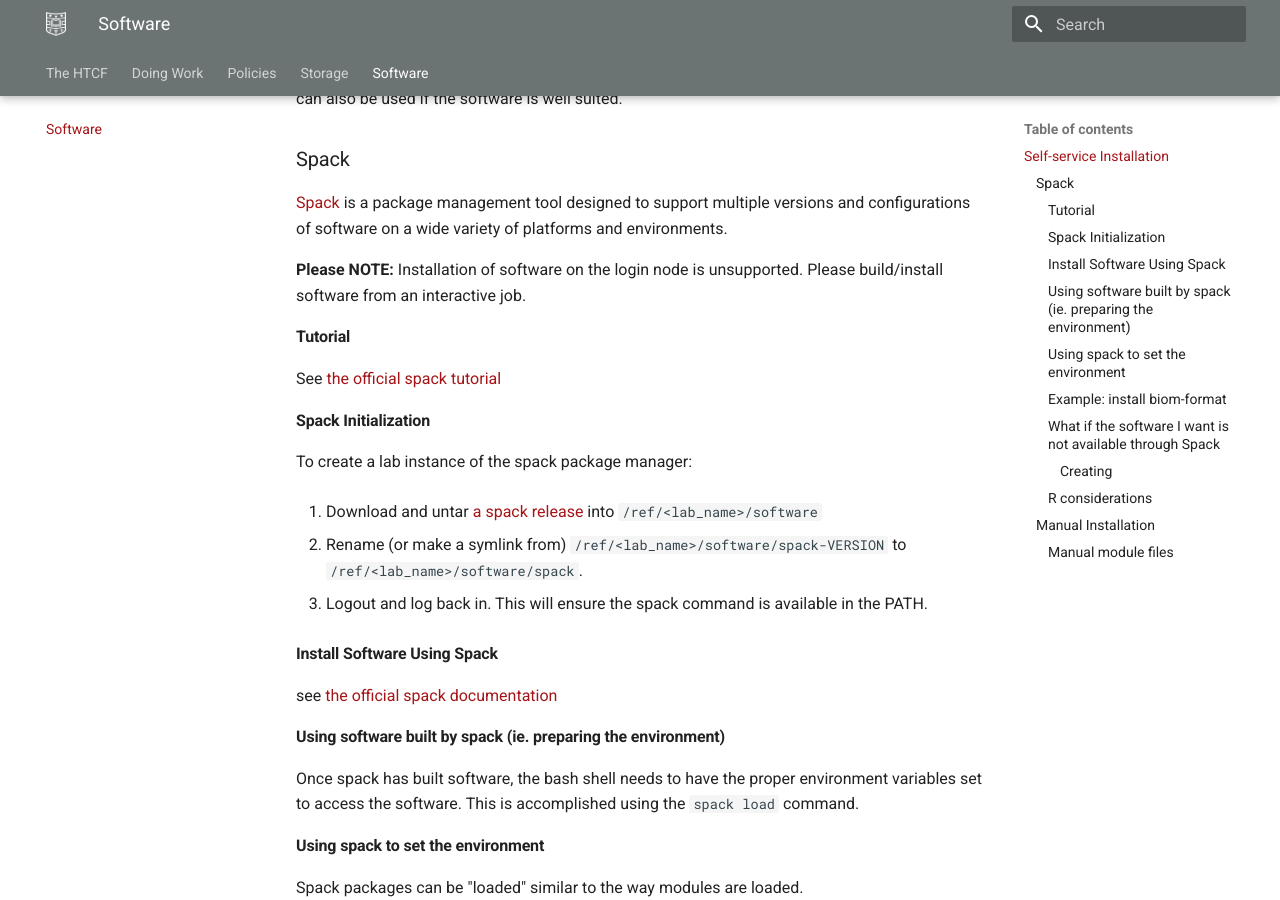
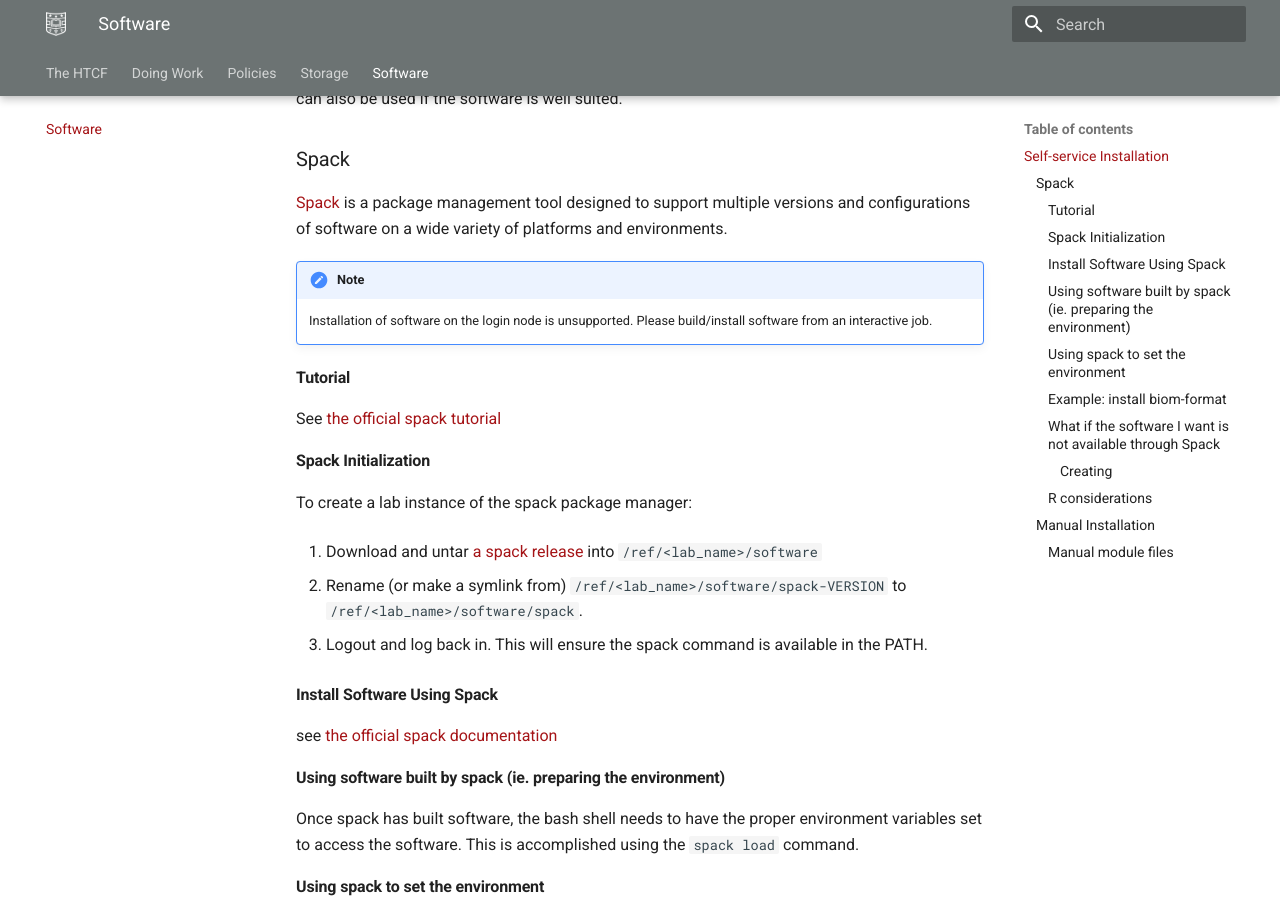
Before and after one commit to htcf/docs, an MkDocs documentation site: the page built from docs/software.md, in a window 1280 px wide and 900 px high, scrolled down 485 px. Built offline with MkDocs 1.6.1 and Material for MkDocs 9.7.7, drawn with Linux system fonts in a browser that asks for light colours; emoji names are drawn with the system emoji font.

Commit message:
Update software.md

```diff
--- a/docs/software.md
+++ b/docs/software.md
@@ -16,8 +16,8 @@
 
 [Spack](https://spack.readthedocs.io) is a package management tool designed to support multiple versions and configurations of software on a wide variety of platforms and environments.
 
-**Please NOTE:**
-Installation of software on the login node is unsupported.  Please build/install software from an interactive job.
+!!! Note
+    Installation of software on the login node is unsupported.  Please build/install software from an interactive job.
 
 #### Tutorial
 
```
